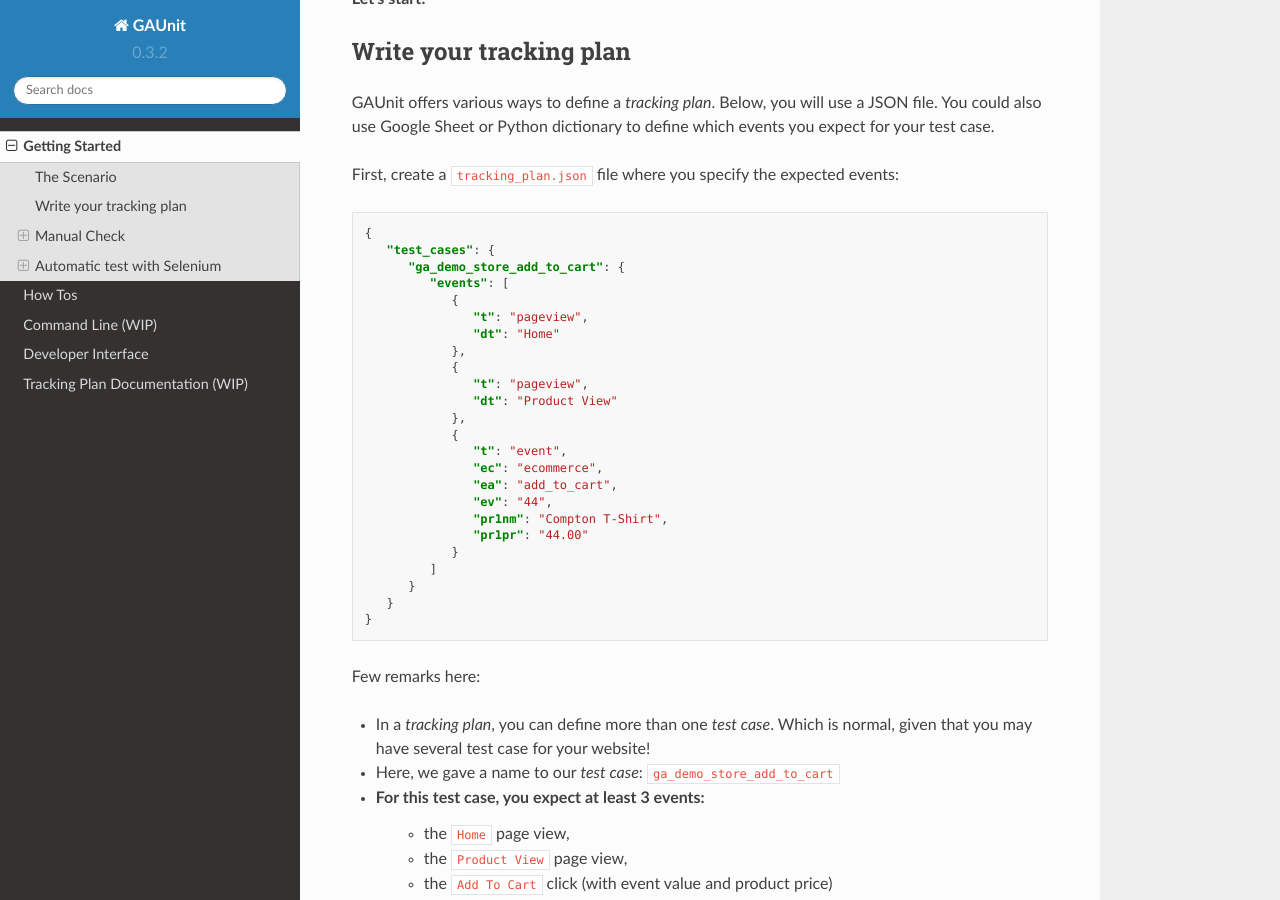
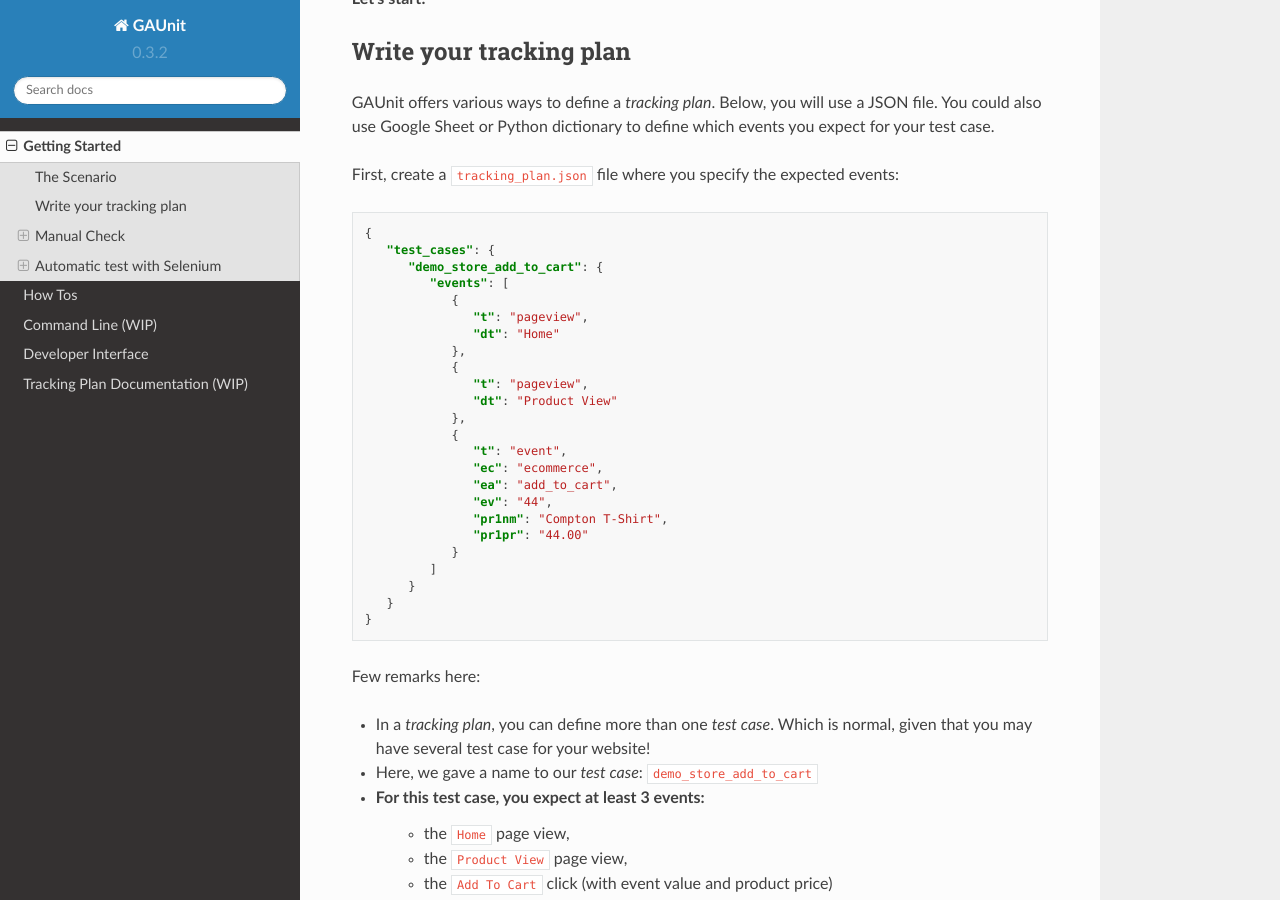
Before and after one commit to VinceCabs/GAUnit, a Sphinx documentation site: the page built from docs/tutorial.rst, in a window 1280 px wide and 900 px high, scrolled down 1145 px. Built offline with Sphinx 7.4.7 and the Read the Docs theme 2.0.0, drawn with Linux system fonts in a browser that asks for light colours; some of the changed text lies outside the part shown.

Commit message:
minor fix on Getting Started section

```diff
--- a/docs/tutorial.rst
+++ b/docs/tutorial.rst
@@ -49,7 +49,7 @@ events:
 
    {
       "test_cases": {
-         "ga_demo_store_add_to_cart": {
+         "demo_store_add_to_cart": {
             "events": [
                {
                   "t": "pageview",
@@ -75,7 +75,7 @@ events:
 Few remarks here:
 
 - In a *tracking plan*, you can define more than one *test case*. Which is normal, given that you may have several test case for your website!
-- Here, we gave a name to our *test case*: ``ga_demo_store_add_to_cart``
+- Here, we gave a name to our *test case*: ``demo_store_add_to_cart``
 - For this test case, you expect at least 3 events:
    - the ``Home`` page view,
    - the ``Product View`` page view,
@@ -290,7 +290,7 @@ Set BrowserMob Proxy to record a new har:
 
 .. code:: python
 
-   proxy.new_har("ga_demo_store_add_to_cart")
+   proxy.new_har("demo_store_add_to_cart")
 
 Create a webdriver and configure it to use the newly created proxy:
 
@@ -324,7 +324,7 @@ Check the har (code is almost the same as in manual_test_)
 .. code:: python
 
    tracking_plan = gaunit.TrackingPlan.from_json("tracking_plan.json")
-   r = gaunit.check_har("ga_demo_store_add_to_cart", tracking_plan, har=har)
+   r = gaunit.check_har("demo_store_add_to_cart", tracking_plan, har=har)
    print( r.was_successful() )
    # True
 
```
